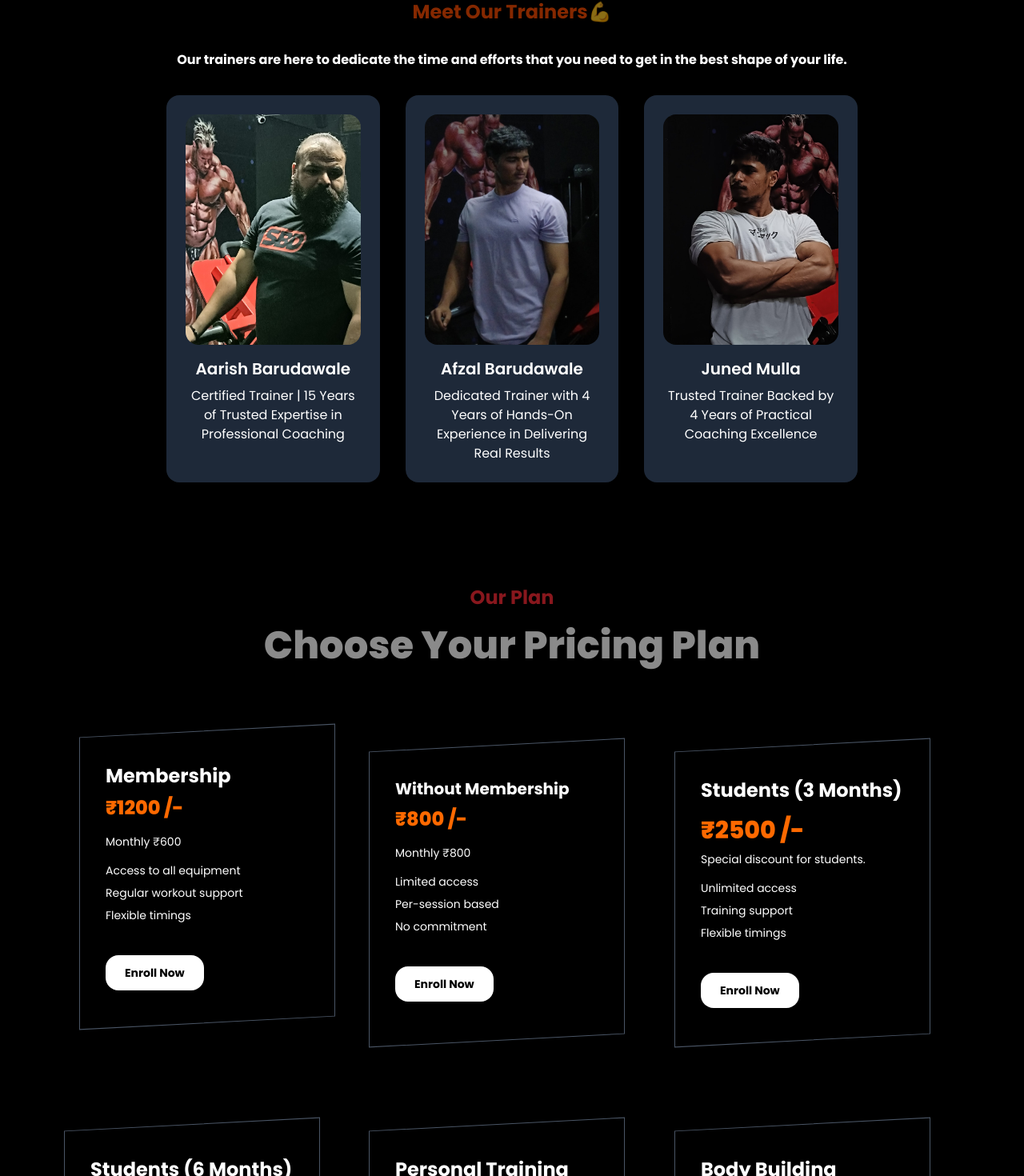
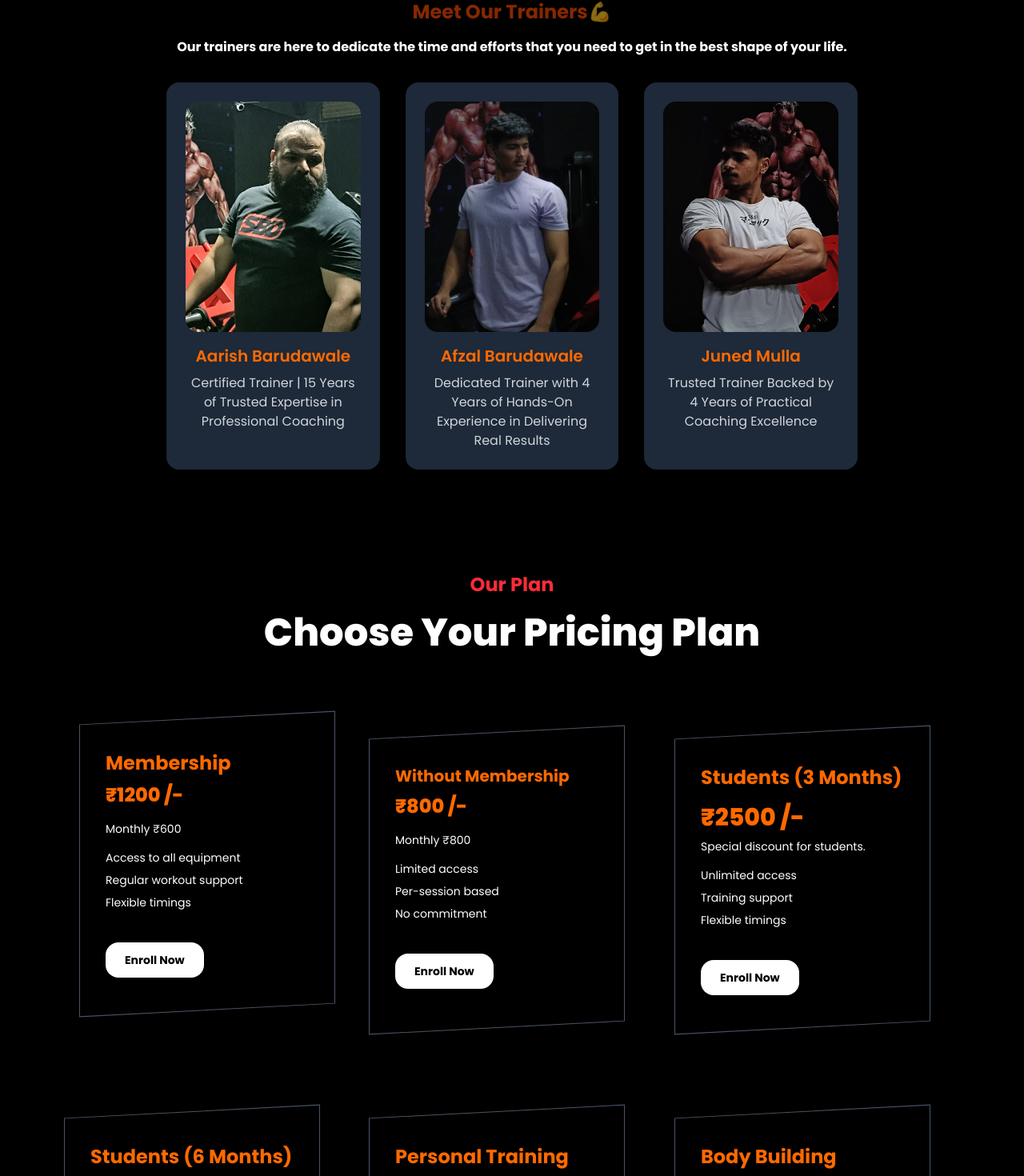
Before and after one commit to Sameerbarudawale007/elite-fitness-hub, a React (Vite) app in the folder Frontend/: page / in a window 1280 px wide. Shown: the part 1816-3286 px from the top of the page at 80% size. Built offline with nearby package versions, Linux system fonts and the light colour scheme; a web font is replaced by a local one.

Commit message:
first commit

```diff
--- a/Frontend/src/Components/Feature.jsx
+++ b/Frontend/src/Components/Feature.jsx
@@ -1,31 +1,80 @@
 import React from "react";
+import { motion } from "framer-motion";
+
+const cardVariants = {
+  offscreen: {
+    y: 100,
+    opacity: 0,
+    scale: 0.8,
+    rotate: -5,
+  },
+  onscreen: {
+    y: 0,
+    opacity: 1,
+    scale: 1,
+    rotate: 0,
+    transition: {
+      type: "spring",
+      bounce: 0.4,
+      duration: 0.8,
+    },
+  },
+};
 
 const Feature = () => {
   return (
-    <div className="bg-black text-white py-10 px-6 md:px-20">
-      <h2 className="text-3xl font-bold text-center mb-8 text-orange-600 animate-pulse transition-all duration-300">
+    <motion.div
+      className="bg-black text-white py-10 px-6 md:px-20"
+      initial="offscreen"
+      whileInView="onscreen"
+      viewport={{ once: true, amount: 0.2 }}
+    >
+      <motion.h2
+        className="text-3xl font-bold text-center mb-8 text-orange-600 animate-pulse transition-all duration-300"
+        initial={{ scale: 0.5, opacity: 0 }}
+        whileInView={{ scale: 1, opacity: 1 }}
+        transition={{ duration: 0.7 }}
+      >
         Why Choose Us?
-      </h2>
+      </motion.h2>
+
       <div className="grid md:grid-cols-3 gap-8">
-        <div className="bg-gray-800 p-6 rounded-2xl shadow-lg text-center hover:scale-105 transition duration-300 cursor-pointer">
-          <div className="text-4xl mb-4">🏋️‍♂️</div>
-          <h3 className="text-xl font-semibold mb-2">Professional Trainers</h3>
-          <p>Get personalized training from certified fitness experts.</p>
-        </div>
-
-        <div className="bg-gray-800 p-6 rounded-2xl shadow-lg text-center hover:scale-105 transition duration-300 cursor-pointer">
-          <div className="text-4xl mb-4">💪</div>
-          <h3 className="text-xl font-semibold mb-2">Modern Equipment</h3>
-          <p>We provide the latest gym equipment for effective workouts.</p>
-        </div>
-
-        <div className="bg-gray-800 p-6 rounded-2xl shadow-lg text-center hover:scale-105 transition duration-300 cursor-pointer">
-          <div className="text-4xl mb-4">🗓️</div>
-          <h3 className="text-xl font-semibold mb-2">Flexible Schedules</h3>
-          <p>Choose a workout schedule that fits your lifestyle.</p>
-        </div>
+        {[
+          {
+            icon: "🏋️‍♂️",
+            title: "Professional Trainers",
+            desc: "Get personalized training from certified fitness experts.",
+          },
+          {
+            icon: "💪",
+            title: "Modern Equipment",
+            desc: "We provide the latest gym equipment for effective workouts.",
+          },
+          {
+            icon: "🗓️",
+            title: "Flexible Schedules",
+            desc: "Choose a workout schedule that fits your lifestyle.",
+          },
+        ].map((item, index) => (
+          <motion.div
+            key={index}
+            className="bg-gray-800 p-6 rounded-2xl shadow-lg text-center hover:scale-110 transition duration-500 cursor-pointer"
+            variants={cardVariants}
+            transition={{ delay: index * 0.2 }}
+          >
+            <motion.div
+              className="text-4xl mb-4"
+              whileHover={{ rotate: 360, scale: 1.3 }}
+              transition={{ type: "spring", stiffness: 300 }}
+            >
+              {item.icon}
+            </motion.div>
+            <h3 className="text-xl font-semibold mb-2">{item.title}</h3>
+            <p>{item.desc}</p>
+          </motion.div>
+        ))}
       </div>
-    </div>
+    </motion.div>
   );
 };
 
--- a/Frontend/src/Components/Pages/Member/MembersDetails.jsx
+++ b/Frontend/src/Components/Pages/Member/MembersDetails.jsx
@@ -123,7 +123,7 @@ const MembersDetails = () => {
         <div className="mt-10 flex flex-col lg:flex-row items-center justify-center gap-6">
           <div className="w-40 cursor-pointer sm:w-48 md:w-56 lg:w-[30%] group relative overflow-hidden rounded-2xl shadow-2xl transition-transform duration-500 hover:scale-105">
             <img
-              className="w-full h-full object-cover rounded-2xl transition duration-500 group-hover:blur-[1px] group-hover:brightness-110"
+              className="w-full h-full object-cover rounded-2xl transition duration-500"
               src={data?.profilePic}
               alt="Profile"
             />
--- a/Frontend/src/Components/Pricing.jsx
+++ b/Frontend/src/Components/Pricing.jsx
@@ -1,132 +1,234 @@
 import React from "react";
 import { useNavigate } from "react-router-dom";
+import { motion } from "framer-motion";
 
 const Pricing = () => {
-
-const navigate = useNavigate();
+  const navigate = useNavigate();
 
   return (
     <div className="bg-black text-white py-10 px-6 md:px-20">
-      <h1 className="text-2xl text-center font-bold text-red-500 mb-5 animate-pulse transition-all duration-300">
+      {/* Main headings */}
+      <motion.h1
+        className="text-2xl text-center font-bold text-red-500 mb-5"
+        initial={{ opacity: 0, y: -20 }}
+        animate={{ opacity: 1, y: 0 }}
+        transition={{ duration: 0.7 }}
+        whileHover={{ scale: 1.1, color: "#fb7185", textShadow: "0 0 8px #fb7185" }}
+      >
         Our Plan
-      </h1>
-      <h1 className="text-2xl text-center md:text-5xl font-extrabold mb-5 animate-pulse transition-all duration-300">
+      </motion.h1>
+
+      <motion.h1
+        className="text-2xl text-center md:text-5xl font-extrabold mb-5"
+        initial={{ opacity: 0, y: 20 }}
+        animate={{ opacity: 1, y: 0 }}
+        transition={{ duration: 0.7, delay: 0.1 }}
+        whileHover={{ scale: 1.05, color: "#f97316", textShadow: "0 0 10px #f97316" }}
+      >
         Choose Your Pricing Plan
-      </h1>
+      </motion.h1>
 
       <div className="grid sm:grid-cols-1 md:grid-cols-2 lg:grid-cols-3 gap-6 mb-6">
+        {/* Membership Card */}
         <div className="flex justify-center items-center bg-black">
           <div className="relative bg-black text-white cursor-pointer px-8 py-10 w-80 transform -skew-y-3 border border-gray-600 mt-10 hover:scale-110 duration-300">
             <div className="transform skew-y-3">
-              <h2 className="text-2xl font-bold mb-2">Membership</h2>
-              <p className="text-orange-500 text-2xl font-extrabold mb-4">
+              {/* Only headings and price animated */}
+              <motion.h2
+                className="text-2xl font-bold mb-2 text-orange-500"
+                whileHover={{ scale: 1.1, color: "#facc15", textShadow: "0 0 10px #facc15" }}
+              >
+                Membership
+              </motion.h2>
+
+              <motion.p
+                className="text-orange-500 text-2xl font-extrabold mb-4"
+                whileHover={{ scale: 1.1, color: "#84cc16" }}
+              >
                 ₹1200 /-
-              </p>
+              </motion.p>
+
               <p className="text-sm mb-4">Monthly ₹600</p>
+
               <ul className="text-sm space-y-2">
                 <li>Access to all equipment</li>
                 <li>Regular workout support</li>
                 <li>Flexible timings</li>
               </ul>
-              <button onClick={() => navigate("/add-members")} className="text-sm px-6 items-center mt-10 cursor-pointer py-3 font-bold bg-white text-black hover:bg-red-600 hover:text-white rounded-2xl hover:scale-105 transition-transform duration-300 ease-in-out">
+
+              <button
+                onClick={() => navigate("/add-members")}
+                className="text-sm px-6 items-center mt-10 cursor-pointer py-3 font-bold bg-white text-black hover:bg-red-600 hover:text-white rounded-2xl hover:scale-105 transition-transform duration-300 ease-in-out"
+              >
                 Enroll Now
               </button>
             </div>
           </div>
         </div>
 
+        {/* Without Membership Card */}
         <div className="relative bg-black text-white px-8 py-10 w-80 transform -skew-y-3 border border-gray-600 mt-20 hover:scale-110 duration-300">
           <div className="transform skew-y-3">
-            <h2 className="text-xl font-bold mb-2">Without Membership</h2>
-            <p className="text-orange-500 text-2xl font-extrabold mb-4">
+            <motion.h2
+              className="text-xl font-bold mb-2 text-orange-500"
+              whileHover={{ scale: 1.1, color: "#facc15", textShadow: "0 0 10px #facc15" }}
+            >
+              Without Membership
+            </motion.h2>
+
+            <motion.p
+              className="text-orange-500 text-2xl font-extrabold mb-4"
+              whileHover={{ scale: 1.1, color: "#84cc16" }}
+            >
               ₹800 /-
-            </p>
+            </motion.p>
+
             <p className="text-sm mb-4">Monthly ₹800</p>
+
             <ul className="text-sm space-y-2">
               <li>Limited access</li>
               <li>Per-session based</li>
               <li>No commitment</li>
             </ul>
-            <button onClick={() => navigate("/add-members")} className="text-sm px-6 items-center mt-10 cursor-pointer py-3 font-bold bg-white text-black hover:bg-red-600 hover:text-white rounded-2xl hover:scale-105 transition-transform duration-300 ease-in-out">
+
+            <button
+              onClick={() => navigate("/add-members")}
+              className="text-sm px-6 items-center mt-10 cursor-pointer py-3 font-bold bg-white text-black hover:bg-red-600 hover:text-white rounded-2xl hover:scale-105 transition-transform duration-300 ease-in-out"
+            >
               Enroll Now
             </button>
           </div>
         </div>
 
+        {/* Students (3 Months) Card */}
         <div className="relative bg-black text-white px-8 py-10 w-80 transform -skew-y-3 border border-gray-600 mt-20 hover:scale-110 duration-300 cursor-pointer">
           <div className="transform skew-y-3">
-            <h2 className="text-xl md:text-2xl font-bold mb-4">
+            <motion.h2
+              className="text-xl md:text-2xl font-bold mb-4 text-orange-500"
+              whileHover={{ scale: 1.1, color: "#facc15", textShadow: "0 0 10px #facc15" }}
+            >
               Students (3 Months)
-            </h2>
-            <p className="text-orange-500 text-3xl font-extrabold mb-2">
+            </motion.h2>
+
+            <motion.p
+              className="text-orange-500 text-3xl font-extrabold mb-2"
+              whileHover={{ scale: 1.1, color: "#84cc16" }}
+            >
               ₹2500 /-
-            </p>
+            </motion.p>
+
             <p className="text-sm mb-4">Special discount for students.</p>
+
             <ul className="text-sm space-y-2">
               <li>Unlimited access</li>
               <li>Training support</li>
               <li>Flexible timings</li>
             </ul>
-            <button onClick={() => navigate("/add-members")} className="text-sm px-6 items-center mt-10 cursor-pointer py-3 font-bold bg-white text-black hover:bg-red-600 hover:text-white rounded-2xl hover:scale-105 transition-transform duration-300 ease-in-out">
+
+            <button
+              onClick={() => navigate("/add-members")}
+              className="text-sm px-6 items-center mt-10 cursor-pointer py-3 font-bold bg-white text-black hover:bg-red-600 hover:text-white rounded-2xl hover:scale-105 transition-transform duration-300 ease-in-out"
+            >
               Enroll Now
             </button>
           </div>
         </div>
 
+        {/* Students (6 Months) Card */}
         <div className="relative bg-black text-white px-8 py-10 w-80 transform -skew-y-3 border border-gray-600 mt-20 hover:scale-110 duration-300 cursor-pointer">
           <div className="transform skew-y-3">
-            <h2 className="text-xl md:text-2xl font-bold mb-4">
+            <motion.h2
+              className="text-xl md:text-2xl font-bold mb-4 text-orange-500"
+              whileHover={{ scale: 1.1, color: "#facc15", textShadow: "0 0 10px #facc15" }}
+            >
               Students (6 Months)
-            </h2>
-            <p className="text-orange-500 text-3xl font-extrabold mb-2">
+            </motion.h2>
+
+            <motion.p
+              className="text-orange-500 text-3xl font-extrabold mb-2"
+              whileHover={{ scale: 1.1, color: "#84cc16" }}
+            >
               ₹4500 /-
-            </p>
+            </motion.p>
+
             <p className="text-sm mb-4">Special discount for Members.</p>
+
             <ul className="text-sm space-y-3">
               <li>Unlimited access</li>
               <li>Training support</li>
               <li>Flexible timings</li>
             </ul>
-            <button onClick={() => navigate("/add-members")} className="text-sm px-6 items-center mt-10 cursor-pointer py-3 font-bold bg-white text-black hover:bg-red-600 hover:text-white rounded-2xl hover:scale-105 transition-transform duration-300 ease-in-out">
+
+            <button
+              onClick={() => navigate("/add-members")}
+              className="text-sm px-6 items-center mt-10 cursor-pointer py-3 font-bold bg-white text-black hover:bg-red-600 hover:text-white rounded-2xl hover:scale-105 transition-transform duration-300 ease-in-out"
+            >
               Enroll Now
             </button>
           </div>
         </div>
 
+        {/* Personal Training Card */}
         <div className="relative bg-black text-white px-8 py-10 w-80 transform -skew-y-3 border border-gray-600 mt-20 hover:scale-110 duration-300 cursor-pointer">
           <div className="transform skew-y-3">
-            <h2 className="text-xl md:text-2xl font-bold mb-4">
+            <motion.h2
+              className="text-xl md:text-2xl font-bold mb-4 text-orange-500"
+              whileHover={{ scale: 1.1, color: "#facc15", textShadow: "0 0 10px #facc15" }}
+            >
               Personal Training
-            </h2>
-            <p className="text-orange-500 text-3xl font-extrabold mb-4">
+            </motion.h2>
+
+            <motion.p
+              className="text-orange-500 text-3xl font-extrabold mb-4"
+              whileHover={{ scale: 1.1, color: "#84cc16" }}
+            >
               ₹2000 /-
-            </p>
+            </motion.p>
+
             <p className="text-sm mb-4">Special discount for students.</p>
+
             <ul className="text-sm space-y-2">
               <li>Fat loss & muscle gain</li>
               <li>Height increase plans</li>
               <li>Specialized PCOD & Thyroid training</li>
             </ul>
-            <button onClick={() => navigate("/add-members")} className="text-sm px-6 items-center mt-10 cursor-pointer py-3 font-bold bg-white text-black hover:bg-red-600 hover:text-white rounded-2xl hover:scale-105 transition-transform duration-300 ease-in-out">
+
+            <button
+              onClick={() => navigate("/add-members")}
+              className="text-sm px-6 items-center mt-10 cursor-pointer py-3 font-bold bg-white text-black hover:bg-red-600 hover:text-white rounded-2xl hover:scale-105 transition-transform duration-300 ease-in-out"
+            >
               Enroll Now
             </button>
           </div>
         </div>
 
+        {/* Body Building Card */}
         <div className="relative bg-black text-white px-8 py-10 w-80 transform -skew-y-3 border border-gray-600 mt-20 hover:scale-110 duration-300 cursor-pointer">
           <div className="transform skew-y-3">
-            <h2 className="text-xl md:text-2xl font-bold mb-4">
+            <motion.h2
+              className="text-xl md:text-2xl font-bold mb-4 text-orange-500"
+              whileHover={{ scale: 1.1, color: "#facc15", textShadow: "0 0 10px #facc15" }}
+            >
               Body Building
-            </h2>
-            <p className="text-orange-500 text-3xl font-extrabold mb-4">
+            </motion.h2>
+
+            <motion.p
+              className="text-orange-500 text-3xl font-extrabold mb-4"
+              whileHover={{ scale: 1.1, color: "#84cc16" }}
+            >
               ₹1200 /-
-            </p>
+            </motion.p>
+
             <ul className="text-sm space-y-3">
               <li>Includes Powerlifting</li>
               <li>Weightlifting programs</li>
               <li>Advanced equipment access</li>
             </ul>
-            <button onClick={() => navigate("/add-members")} className="text-sm px-6 items-center mt-10 cursor-pointer py-3 font-bold bg-white text-black hover:bg-red-600 hover:text-white rounded-2xl hover:scale-105 transition-transform duration-300 ease-in-out">
+
+            <button
+              onClick={() => navigate("/add-members")}
+              className="text-sm px-6 items-center mt-10 cursor-pointer py-3 font-bold bg-white text-black hover:bg-red-600 hover:text-white rounded-2xl hover:scale-105 transition-transform duration-300 ease-in-out"
+            >
               Enroll Now
             </button>
           </div>
--- a/Frontend/src/Components/Trainers.jsx
+++ b/Frontend/src/Components/Trainers.jsx
@@ -2,61 +2,109 @@ import React from "react";
 import Arish from "../assets/Arish.jpg";
 import Afzal from "../assets/Afzal.jpg";
 import Juned from "../assets/Juned.jpg";
+import { motion } from "framer-motion";
+
+const trainerVariants = {
+  offscreen: {
+    y: 100,
+    opacity: 0,
+    scale: 0.9,
+  },
+  onscreen: {
+    y: 0,
+    opacity: 1,
+    scale: 1,
+    transition: {
+      type: "spring",
+      bounce: 0.3,
+      duration: 0.8,
+    },
+  },
+};
 
 const Trainers = () => {
+  const trainerData = [
+    {
+      name: "Aarish Barudawale",
+      img: Arish,
+      desc: "Certified Trainer | 15 Years of Trusted Expertise in Professional Coaching",
+    },
+    {
+      name: "Afzal Barudawale",
+      img: Afzal,
+      desc: "Dedicated Trainer with 4 Years of Hands-On Experience in Delivering Real Results",
+    },
+    {
+      name: "Juned Mulla",
+      img: Juned,
+      desc: "Trusted Trainer Backed by 4 Years of Practical Coaching Excellence",
+    },
+  ];
+
   return (
-    <div className="bg-black text-white py-10 px-6 md:px-20">
-      <h2 className="text-2xl font-bold text-center mb-8 text-orange-600 animate-pulse transition-all duration-300">
+    <motion.div
+      className="bg-black text-white py-10 px-6 md:px-20"
+      initial="offscreen"
+      whileInView="onscreen"
+      viewport={{ once: true, amount: 0.2 }}
+    >
+      <motion.h2
+        className="text-2xl font-bold text-center mb-4 text-orange-600 animate-pulse"
+        initial={{ opacity: 0, scale: 0.7 }}
+        whileInView={{ opacity: 1, scale: 1 }}
+        transition={{ duration: 0.6 }}
+      >
         Meet Our Trainers💪
-      </h2>
-      <h4 className="text-1xl font-bold text-center mb-8">
+      </motion.h2>
+      <motion.h4
+        className="text-1xl font-bold text-center mb-8"
+        initial={{ opacity: 0 }}
+        whileInView={{ opacity: 1 }}
+        transition={{ delay: 0.2, duration: 0.6 }}
+      >
         Our trainers are here to dedicate the time and efforts that you need to
         get in the best shape of your life.
-      </h4>
+      </motion.h4>
+
       <div className="grid md:grid-cols-3 gap-8">
-        <div className="bg-gray-800 p-6 rounded-2xl shadow-lg text-center hover:scale-105 transition duration-300 cursor-pointer">
-          <div className="text-4xl mb-4">
-            <img
-              className="h-72 w-full object-cover hover:scale-110 transition duration-300 md:object-left-top rounded-2xl"
-              src={Arish}
-              alt="Arish"
+        {trainerData.map((trainer, index) => (
+          <motion.div
+            key={index}
+            className="bg-gray-800 p-6 rounded-2xl shadow-lg text-center cursor-pointer hover:scale-105 transition duration-300"
+            variants={trainerVariants}
+            transition={{ delay: index * 0.2 }}
+          >
+            <motion.img
+              className="h-72 w-full object-cover rounded-2xl hover:scale-110 transition duration-500"
+              src={trainer.img}
+              alt={trainer.name}
+              whileHover={{ rotate: 2 }}
             />
-          </div>
-          <h3 className="text-xl font-semibold mb-2">Aarish Barudawale</h3>
-          <p>
-            Certified Trainer | 15 Years of Trusted Expertise in Professional
-            Coaching
-          </p>
-        </div>
-        <div className="bg-gray-800 p-6 rounded-2xl shadow-lg text-center hover:scale-105 transition duration-300 cursor-pointer">
-          <div className="text-4xl mb-4">
-            <img
-              className="h-72 w-full object-cover rounded-2xl hover:scale-110 transition duration-300"
-              src={Afzal}
-              alt="Afzal"
-            />
-          </div>
-          <h3 className="text-xl font-semibold mb-2">Afzal Barudawale</h3>
-          <p>
-            Dedicated Trainer with 4 Years of Hands-On Experience in Delivering
-            Real Results
-          </p>
-        </div>
-        <div className="bg-gray-800 p-6 rounded-2xl shadow-lg text-center hover:scale-105 transition duration-300 cursor-pointer">
-          <div className="text-4xl mb-4">
-            <img
-              className="h-72 w-full object-cover object-left-top rounded-2xl hover:scale-110 transition duration-300"
-              src={Juned}
-              alt="Juned"
-            />
-          </div>
-          <h3 className="text-xl font-semibold mb-2">Juned Mulla</h3>
-          <p>
-            Trusted Trainer Backed by 4 Years of Practical Coaching Excellence
-          </p>
-        </div>
+            <motion.h3
+              className="text-xl font-semibold mb-2 mt-4 text-orange-500"
+              initial={{ opacity: 0, y: 20, scale: 0.9 }}
+              whileInView={{ opacity: 1, y: 0, scale: 1 }}
+              transition={{ duration: 0.6, ease: "easeOut" }}
+              whileHover={{
+                scale: 1.05,
+                color: "#facc15", // Tailwind's yellow-400
+                textShadow: "0px 0px 8px rgba(255, 255, 255, 0.8)",
+              }}
+            >
+              {trainer.name}
+            </motion.h3>
+            <motion.p
+              className="text-base text-gray-300"
+              initial={{ opacity: 0, y: 20 }}
+              whileInView={{ opacity: 1, y: 0 }}
+              transition={{ duration: 0.5, delay: 0.2 }}
+            >
+              {trainer.desc}
+            </motion.p>
+          </motion.div>
+        ))}
       </div>
-    </div>
+    </motion.div>
   );
 };
 
```
Also changed, not shown: Frontend/src/Components/About.jsx (+60 -16 lines), Frontend/src/Components/Gallery.jsx (+45 -12 lines), Frontend/src/Components/Header.jsx (+33 -8 lines), Frontend/src/Components/Pages/Member/MemberCard.jsx (+15 -1 lines), Frontend/src/Components/Pages/Member/Members.jsx (+16 -1 lines), 2 other files (tests, documents, lock files or other folders).
